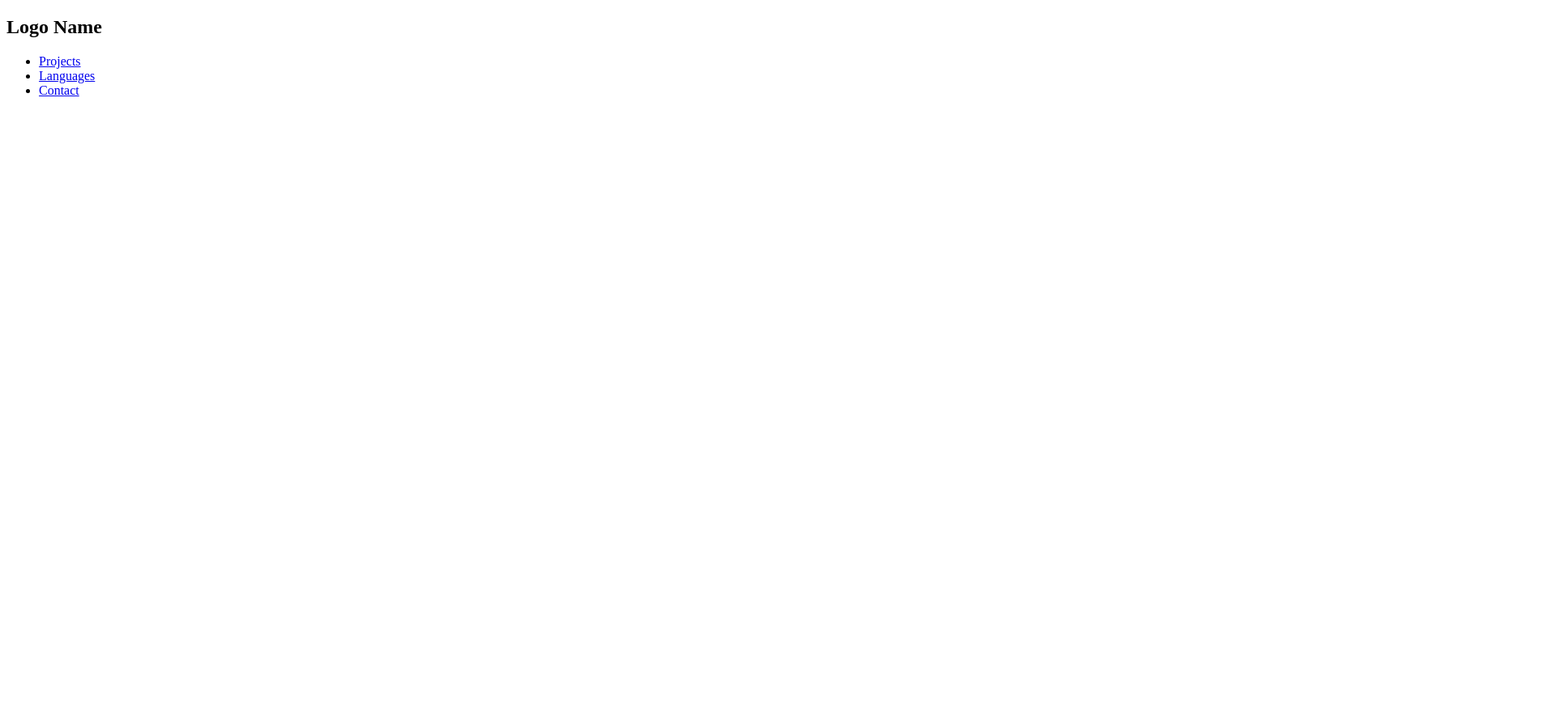
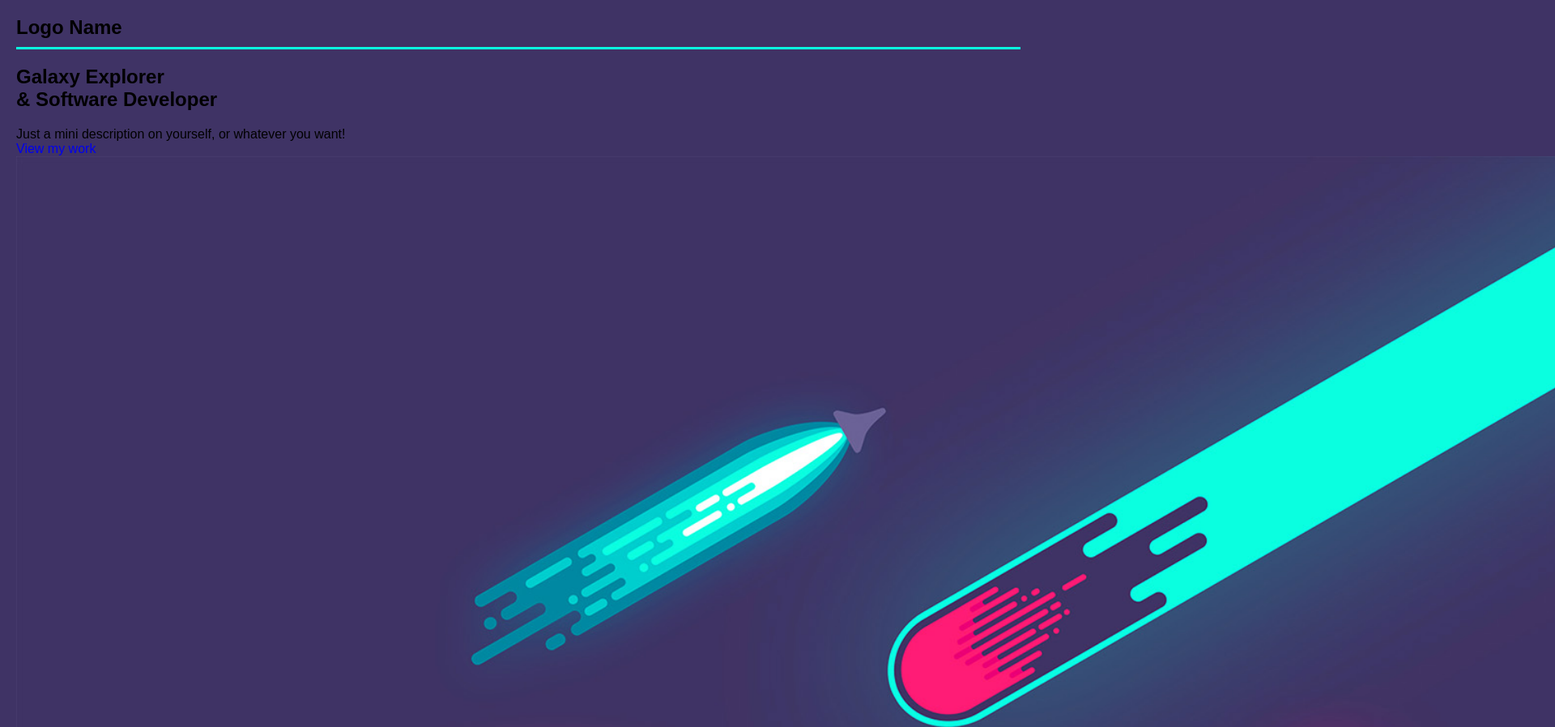
Before and after one commit to jasminappleby/example-portfolios, a plain HTML site: page space-theme/index.html in a window 1280 px wide. Shown: the top 898 px of the page at 81% size, 1920 px wide, since content can reach past the window. Before the commit the page ends 800 px from the top, so only its background shows below. Drawn offline with Linux system fonts and the light colour scheme.

Commit message:
added intro section and styles for nav and intro section (which arent complete, will be completed during full scale styling)

```diff
--- a/space-theme/index.html
+++ b/space-theme/index.html
@@ -19,6 +19,15 @@
     </nav>
 </header>
 <body>
-
+    <section id="intro" class="grid">
+        <div class="intro-text">
+            <h2>Galaxy Explorer<br />& Software Developer</h2>
+            <p class="leading">Just a mini description on yourself, or whatever you want!</p>
+            <a href="#portfolio" class="button">View my work</a>
+        </div>
+        <div class="intro-img">
+            <img src="imgs/space-image.jpg" alt="space cartoon graphic">
+        </div>
+    </section>
 </body>
 </html>
--- a/space-theme/styles.css
+++ b/space-theme/styles.css
@@ -0,0 +1,60 @@
+
+
+:root {
+    --primary: #0afee0;
+    --secondary: #3f3365;
+}
+
+body, p, a, ul, li {
+    margin: 0;
+    padding: 0;
+    text-decoration: none;
+}
+
+li {
+    list-style-type: none;
+}
+
+body {
+    background-color: var(--secondary);
+    font-family: "Rubik", sans-serif;
+    overflow-x: hidden;
+}
+
+/* nav styles */
+.site-nav {
+    margin: 0 20px;
+}
+
+.site-nav ul {
+    display: none;
+}
+
+.site-nav h1 {
+    grid-column: 1/4;
+    grid-row: 1;
+    padding-bottom: 10px;
+    border-bottom: 3px solid var(--primary);
+}
+
+/* intro styles */
+
+#intro {
+    padding: 0 20px 20px 20px;
+}
+
+.intro-text {
+    grid-column: 1/6;
+}
+
+.intro-img {
+    grid-column: 6/9;
+}
+
+.intro-img img {
+    width: 200%;
+}
+
+.intro-text a {
+    margin: 20px 0;
+}
```
Also changed, not shown: space-theme/imgs/space-image.jpg (added).
